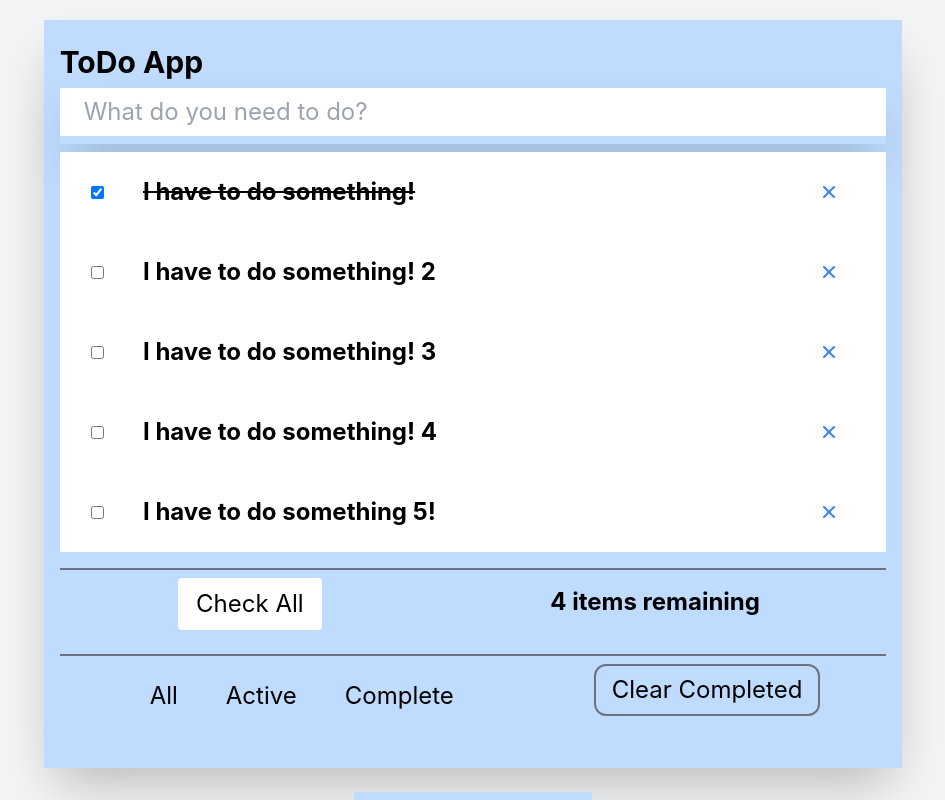
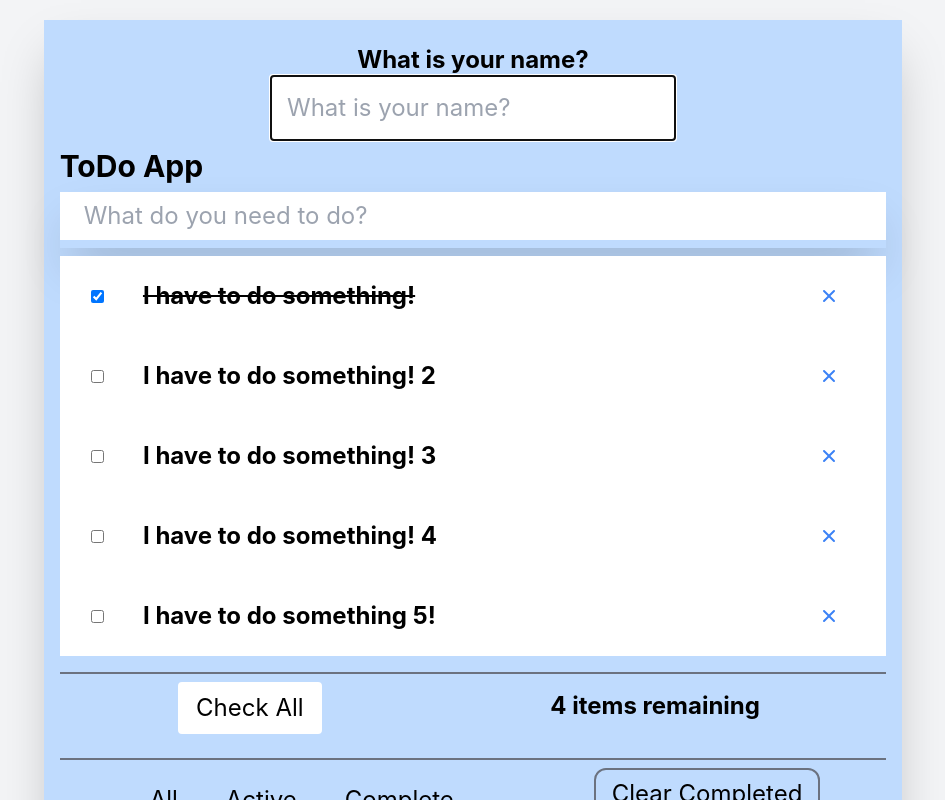
Before and after one commit to Scorpio93x/LEARN-react-to-do, a React (Create React App) app: page / in a window 1280 px wide. Shown: the top 800 px of the page, without its empty margins (167-1112 px from the left). Built offline with nearby package versions, Linux system fonts and the light colour scheme.

Commit message:
Episode 8 - built-in react hooks: useMemo, useEffect

```diff
--- a/src/components/ToDoApp/checkAll.tsx
+++ b/src/components/ToDoApp/checkAll.tsx
@@ -15,7 +15,7 @@ function CheckAll({ remaining, completeAllTodos }: any): JSX.Element {
       >
         Check All
       </button>
-      <p className={"p-2"}>{remaining()} items remaining</p>
+      <p className={"p-2"}>{remaining} items remaining</p>
     </div>
   );
 }
--- a/src/components/ToDoApp/index.tsx
+++ b/src/components/ToDoApp/index.tsx
@@ -1,9 +1,17 @@
-import React, { useState } from "react";
+import React, {
+  MutableRefObject,
+  useEffect,
+  useMemo,
+  useRef,
+  useState,
+} from "react";
 import NoTodos from "../ToDoApp/NoTodos";
 import TodoForm from "../ToDoApp/todoForm";
 import TodoList from "../ToDoApp/todoList";
 
 function ToDoApp() {
+  const [name, setName] = useState("");
+  const nameInput = useRef() as MutableRefObject<HTMLInputElement>;
   const [idTodo, setIdTodo] = useState(6);
   const [todos, setTodos] = useState([
     {
@@ -64,6 +72,7 @@ function ToDoApp() {
 
     setIdTodo((previousTodoId) => previousTodoId + 1);
   }
+
   const markAsEditing = (id: number) => {
     const updatedTodos = todos.map((todo: any) => {
       if (todo.id === id) {
@@ -115,13 +124,45 @@ function ToDoApp() {
     }
   };
 
-  const remaining = () => todos.filter((todo) => !todo.isComplete).length;
+  //`remainingCalculation` created for purpose of using useMemo.
+  // useMemo takes function that returns certain parameter and then changes it based on dependency coming from that
+  // function.
+
+  const remainingCalculation = () => {
+    // console.log("Calculating remaining todos the ultra slow way...");
+    // for (let index: number = 0; index < 2000000000; index++) {}
+    return todos.filter((todo) => !todo.isComplete).length;
+  };
+  const remaining = useMemo(remainingCalculation, [todos]);
   const clearCompleted = () =>
     setTodos([...todos].filter((todo) => !todo.isComplete));
+
+  useEffect(() => {
+    console.log("use effect running");
+    nameInput.current.focus();
+
+    return function cleanup() {
+      console.log("cleaning up...");
+    };
+  }, [todos]);
   return (
     <div
       className={"w-full md:w-8/12 p-4 box-content bg-blue-200 shadow-2xl mb-6"}
     >
+      <div className={"m-2"}>
+        <h1>What is your name?</h1>
+        <form action="#">
+          <input
+            className={"p-4 "}
+            type="text"
+            placeholder="What is your name?"
+            ref={nameInput}
+            value={name}
+            onChange={(event) => setName(event.target.value)}
+          />
+        </form>
+        {name && <p className={"p-2"}>Hi {name}</p>}
+      </div>
       <h1 className={"text-left my-2 text-3xl"}>ToDo App</h1>
       <TodoForm addTodo={addTodo} />
       {todos.length > 0 ? (
```
